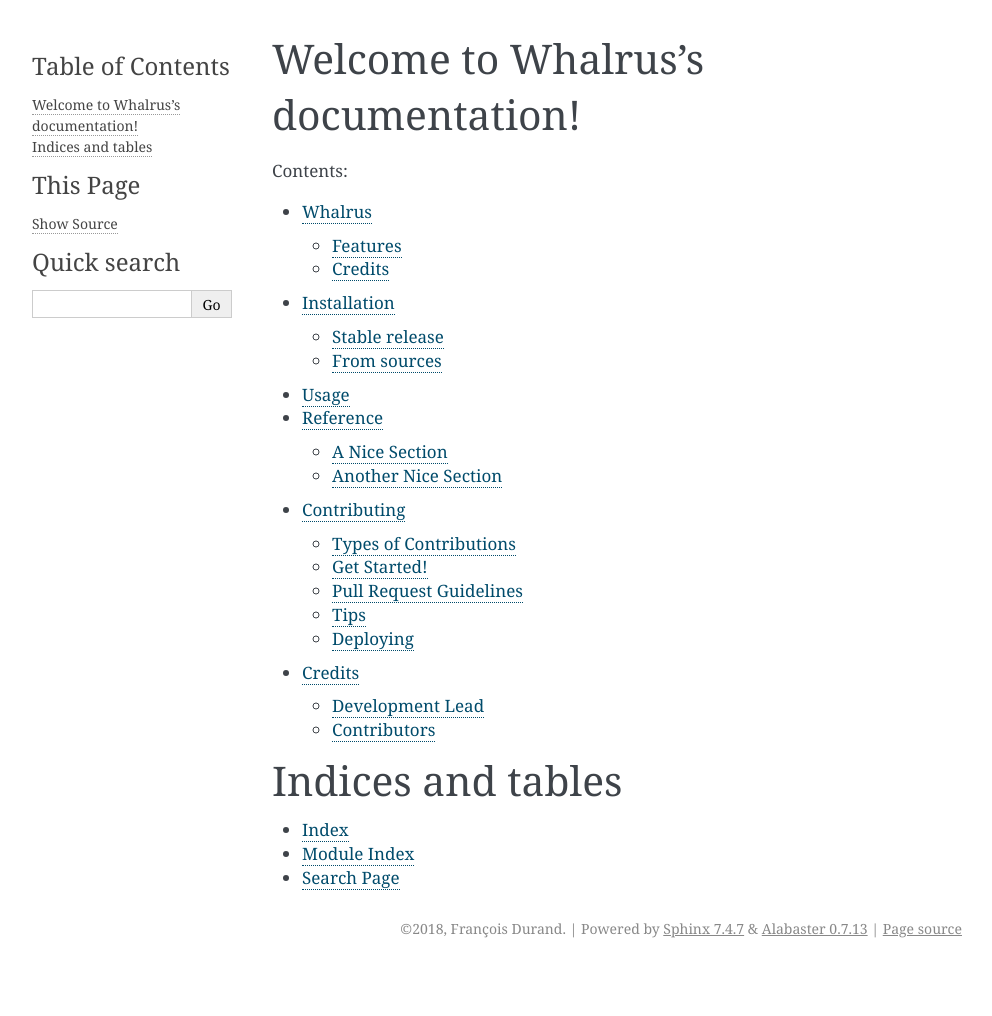
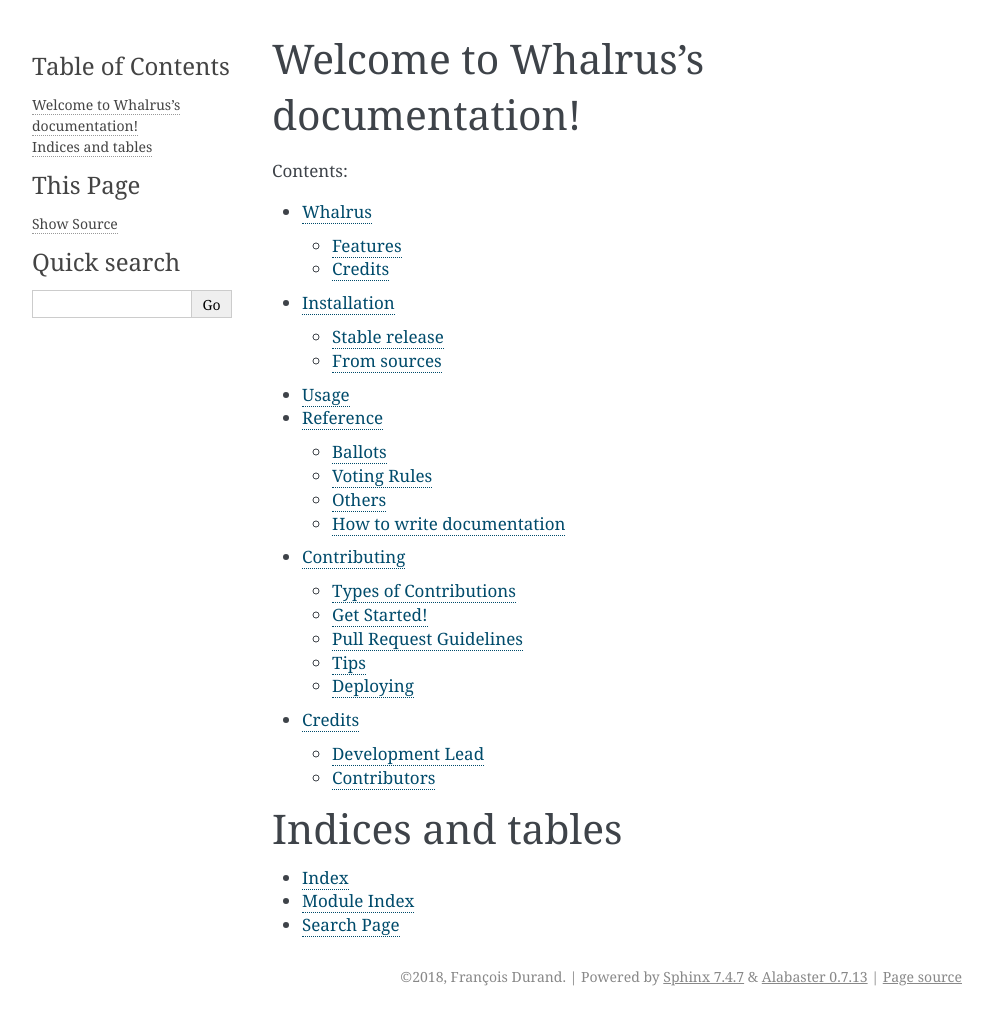
Before and after one commit to francois-durand/whalrus, a Sphinx documentation site: the page built from docs/index.rst, in a window 1280 px wide. Shown: the whole page, without its empty margins (148-1140 px from the left). Built offline with Sphinx 7.4.7, drawn with Linux system fonts in a browser that asks for light colours; pages that are not in the unit, such as notebooks, are missing from menus; before the commit the page ends 968 px from its top, so only the background shows below that.

```diff
--- a/docs/reference.rst
+++ b/docs/reference.rst
@@ -2,14 +2,40 @@
 Reference
 =========
 
-A Nice Section
+Ballots
 --------------
+
+.. autoclass:: whalrus.Ballot
+    :members:
+
+.. autoclass:: whalrus.NumericBallot
+    :members:
+
+.. autoclass:: whalrus.GradeBallot
+    :members:
+
+.. autoclass:: whalrus.RankingBallot
+    :members:
+
+
+Voting Rules
+--------------------
+
+.. autoclass:: whalrus.VotingRule
+    :members:
+
+Others
+--------------------
+
+.. autoclass:: whalrus.utils.LruCacheMixin.LruCacheMixin
+    :members:
+
+
+How to write documentation
+--------------------
 
 .. autoclass:: whalrus.MyClass1
     :members:
-
-Another Nice Section
---------------------
 
 .. autoclass:: whalrus.MyClass2
     :members:
```
Also changed, not shown: whalrus/__init__.py (+7 -0 lines).
